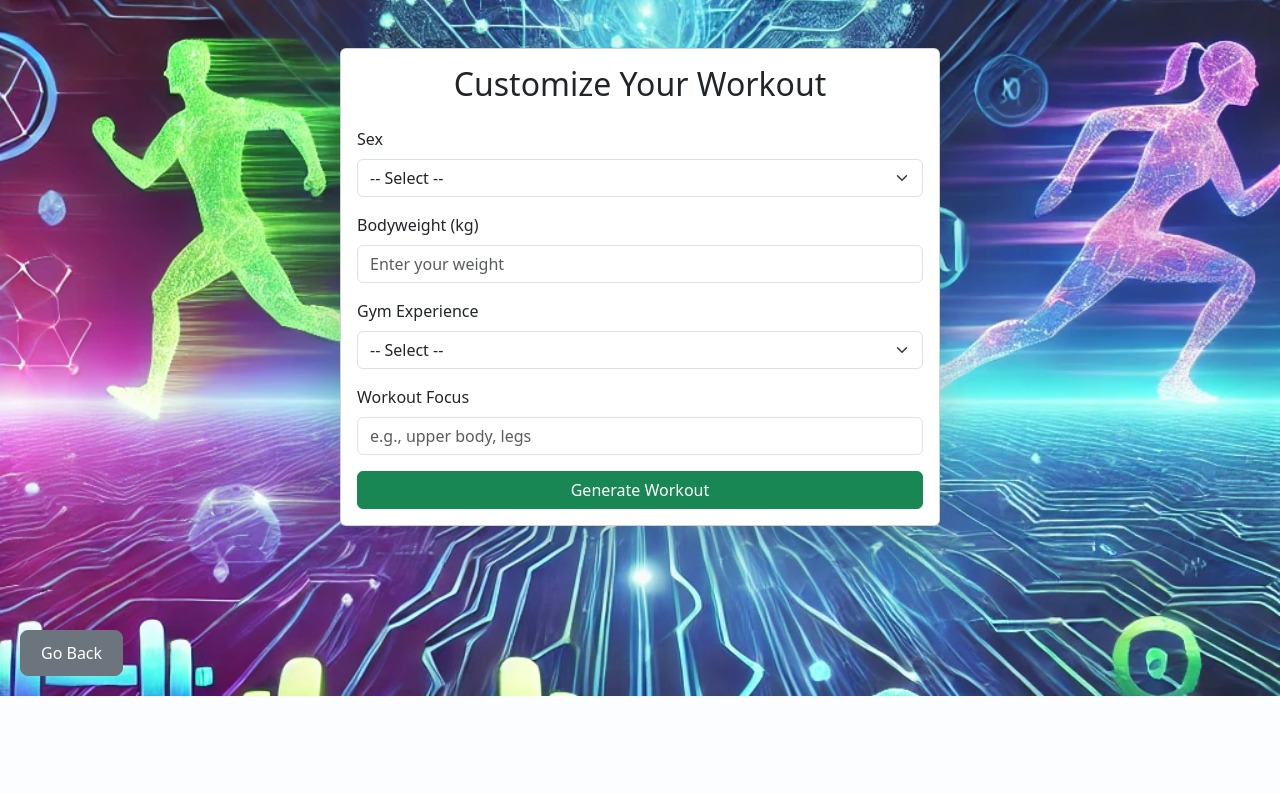
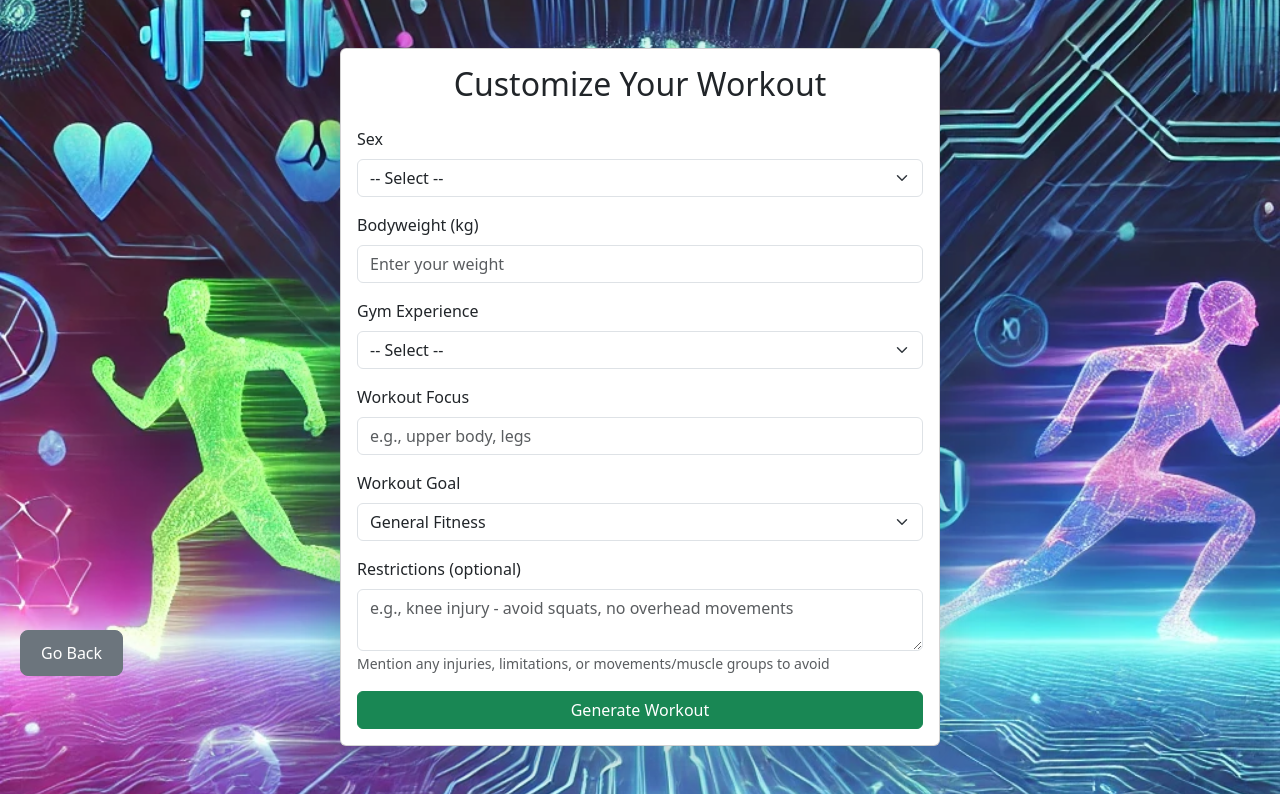
Before and after one commit to Darkpunkki/naic, a Flask app: page /generate_workout in a window 1280 px wide. Shown: the part 104-898 px from the top of the page. Before the commit the page ends 800 px from the top, so only its background shows below. Run offline with Flask 3, Linux system fonts and the light colour scheme; the visitor is signed in with stand-in values (Sample User, id 1).

Commit message:
add goals and restrictions to workout generation

```diff
--- a/app/models.py
+++ b/app/models.py
@@ -17,6 +17,7 @@ class User(db.Model):
     sex = db.Column(db.String(10))
     bodyweight = db.Column(db.Numeric(5, 2))
     gym_experience = db.Column(db.String(50))
+    workout_goal = db.Column(db.String(100))  # e.g., "muscle growth", "cardio", "strength"
     created_at = db.Column(db.DateTime, default=datetime.utcnow)
     updated_at = db.Column(db.DateTime, default=None, onupdate=datetime.utcnow)
 
--- a/app/routes/user.py
+++ b/app/routes/user.py
@@ -67,6 +67,10 @@ def update_user():
     if gym_exp:
         user.gym_experience = gym_exp
 
+    workout_goal = request.form.get('workout_goal')
+    if workout_goal:
+        user.workout_goal = workout_goal
+
     db.session.commit()
     flash("Profile updated successfully!", "success")
     return redirect(url_for('main_bp.index'))
--- a/app/routes/workouts.py
+++ b/app/routes/workouts.py
@@ -298,9 +298,13 @@ def generate_movements(workout_id):
     weight = user.bodyweight or request.form.get('weight', '70')
     gymexp = user.gym_experience or request.form.get('gymexp', 'beginner')
     target = request.form.get('target', 'general fitness')
+    goal = user.workout_goal or 'general_fitness'
+    restrictions = request.form.get('restrictions', '')
 
     try:
-        workout_plan = AIGenerationService.generate_single_workout(sex, weight, gymexp, target)
+        workout_plan = AIGenerationService.generate_single_workout(
+            sex, weight, gymexp, target, goal, restrictions
+        )
         WorkoutService.generate_and_add_movements(workout_id, workout_plan)
         flash("Movements generated and added to your workout!", "success")
     except Exception as e:
@@ -338,9 +342,13 @@ def generate_workout():
         bodyweight = user.bodyweight or request.form.get('weight', 70)
         gymexp = user.gym_experience or request.form.get('gymexp', 'beginner')
         target = request.form.get('target') or session.get('pending_target', 'General Fitness')
+        goal = request.form.get('goal') or user.workout_goal or 'general_fitness'
+        restrictions = request.form.get('restrictions', '')
 
         try:
-            workout_json = AIGenerationService.generate_single_workout(sex, bodyweight, gymexp, target)
+            workout_json = AIGenerationService.generate_single_workout(
+                sex, bodyweight, gymexp, target, goal, restrictions
+            )
             session['pending_workout_plan'] = workout_json
             session['pending_target'] = workout_json.get("workout_name", target)
             return redirect(url_for('workouts.confirm_workout'))
@@ -397,10 +405,12 @@ def generate_weekly_workout():
         target = request.form.get('target', 'General Fitness')
         gym_days = int(request.form.get('gym_days', 3))
         session_duration = int(request.form.get('session_duration', 60))
+        goal = request.form.get('goal') or user.workout_goal or 'general_fitness'
+        restrictions = request.form.get('restrictions', '')
 
         try:
             weekly_plan = AIGenerationService.generate_weekly_workout(
-                sex, weight, gymexp, target, gym_days, session_duration
+                sex, weight, gymexp, target, gym_days, session_duration, goal, restrictions
             )
             session['pending_weekly_plan'] = weekly_plan
             return redirect(url_for('workouts.confirm_weekly_workout'))
--- a/templates/generate_workout.html
+++ b/templates/generate_workout.html
@@ -74,6 +74,33 @@
                            placeholder="e.g., upper body, legs">
                 </div>
 
+                <!-- Workout Goal/Style -->
+                <div class="mb-3">
+                    <label for="goal" class="form-label">Workout Goal</label>
+                    <select name="goal" id="goal" class="form-select" required>
+                        <option value="">-- Select --</option>
+                        <option value="muscle_growth"
+                                {% if user and user.workout_goal == 'muscle_growth' %}selected{% endif %}>Muscle Growth</option>
+                        <option value="strength"
+                                {% if user and user.workout_goal == 'strength' %}selected{% endif %}>Strength</option>
+                        <option value="cardio"
+                                {% if user and user.workout_goal == 'cardio' %}selected{% endif %}>Cardio / Endurance</option>
+                        <option value="weight_loss"
+                                {% if user and user.workout_goal == 'weight_loss' %}selected{% endif %}>Weight Loss</option>
+                        <option value="general_fitness"
+                                {% if user and user.workout_goal == 'general_fitness' or not user or not user.workout_goal %}selected{% endif %}>General Fitness</option>
+                    </select>
+                </div>
+
+                <!-- Restrictions -->
+                <div class="mb-3">
+                    <label for="restrictions" class="form-label">Restrictions (optional)</label>
+                    <textarea id="restrictions" name="restrictions"
+                              class="form-control" rows="2"
+                              placeholder="e.g., knee injury - avoid squats, no overhead movements"></textarea>
+                    <small class="text-muted">Mention any injuries, limitations, or movements/muscle groups to avoid</small>
+                </div>
+
                 <div class="text-center">
                     <button type="submit" class="btn btn-success w-100">Generate Workout</button>
                 </div>
```
Also changed, not shown: app/services/ai_generation_service.py (+33 -4 lines), app/services/openai_service.py (+44 -2 lines), templates/generate_weekly_workout.html (+19 -0 lines), templates/index.html (+12 -0 lines), .claude/settings.local.json (added).
